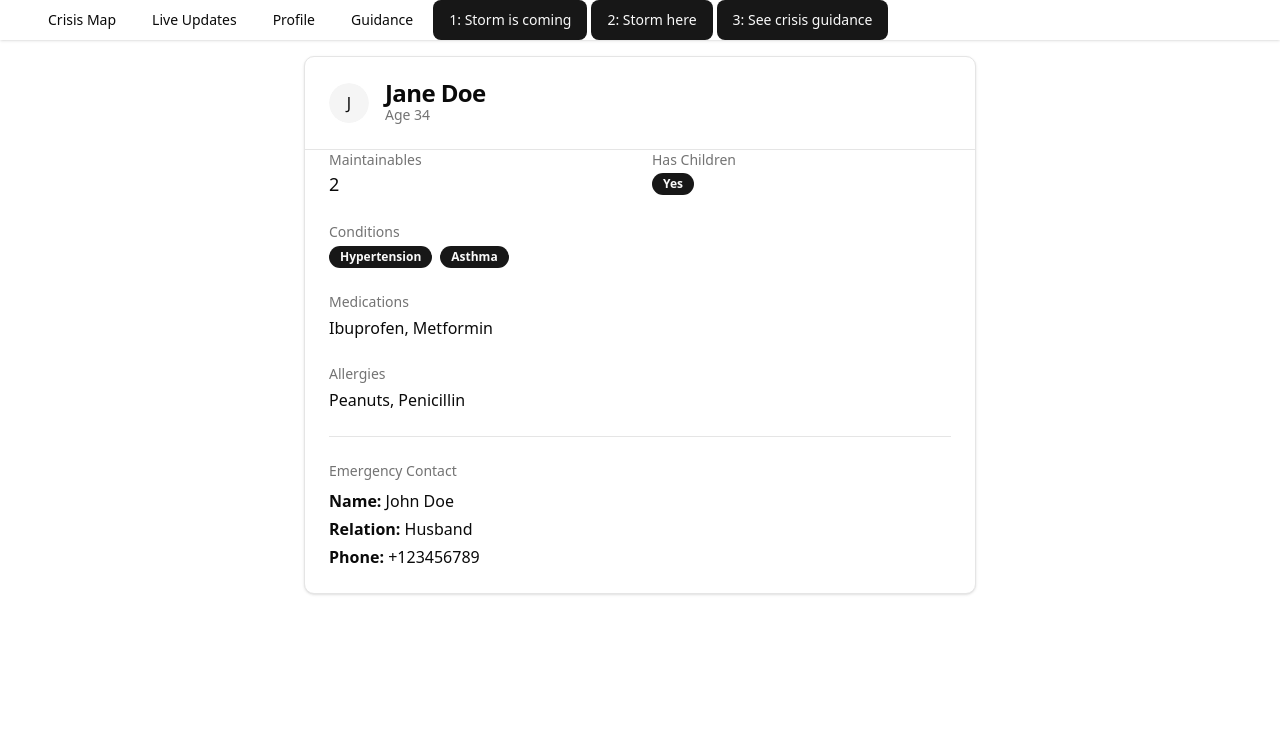
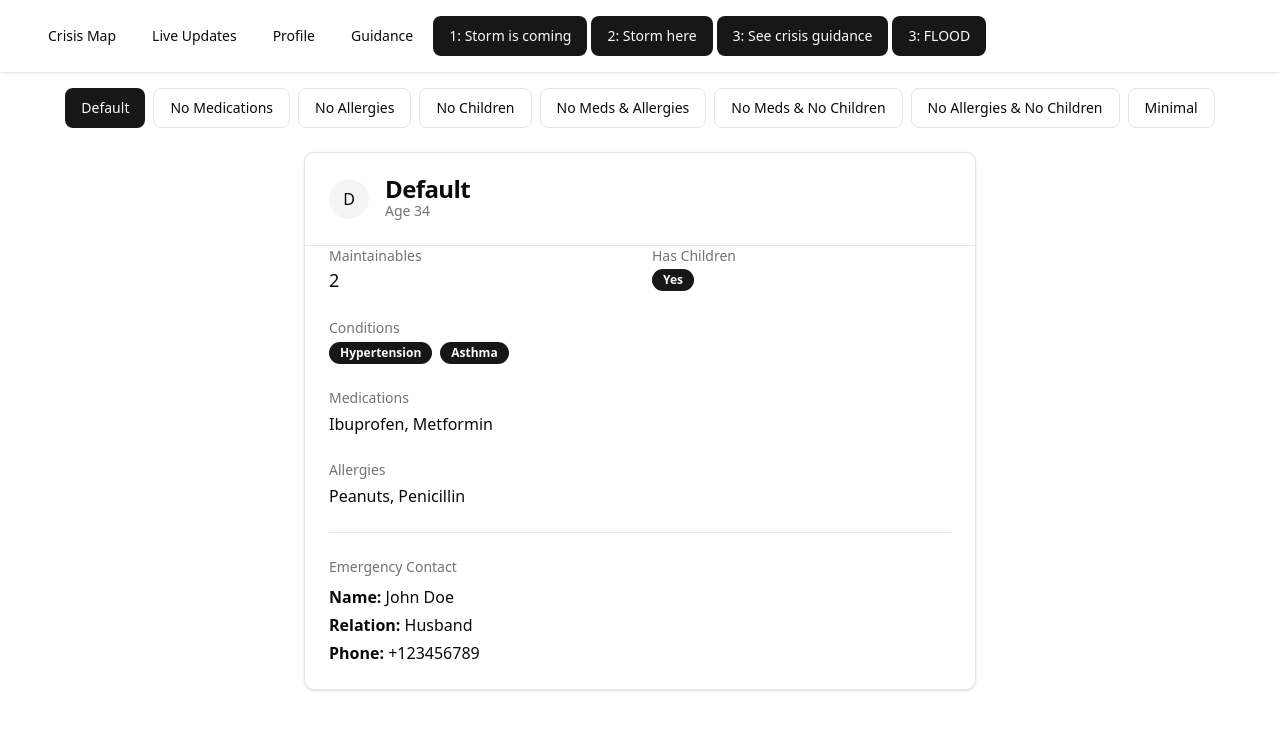
Before and after one commit to SanderSepp/omicron-app, a Next.js app: page /profile in a window 1280 px wide. Shown: the top 730 px of the page. Built offline with nearby package versions, Linux system fonts and the light colour scheme.

Commit message:
Set profile to localstorage

```diff
--- a/src/app/api/openai/route.ts
+++ b/src/app/api/openai/route.ts
@@ -2,8 +2,9 @@ import { NextRequest, NextResponse } from "next/server";
 
 import { z } from "zod";
 
+export const type = z.enum(["flood", "earthQuake", "thunderStorm"]);
 const guidelines = z.object({
-  type: z.enum(["flood", "earthQuake", "thunderStorm"]),
+  type: type,
   guides: z.array(z.string()),
 });
 
--- a/src/app/components/navbar.tsx
+++ b/src/app/components/navbar.tsx
@@ -10,6 +10,8 @@ import {
   NavigationMenuViewport,
 } from "@/components/ui/navigation-menu";
 import { Button } from "@/components/ui/button";
+import { z } from "zod";
+import { type } from "@/app/api/openai/route";
 
 function showNotification(title: string, body: string, url?: string) {
   if (typeof window === 'undefined' || !('Notification' in window)) {
@@ -32,10 +34,14 @@ function showNotification(title: string, body: string, url?: string) {
   }
 }
 
+function setEventToLocalStorage(event: z.infer<typeof type>) {
+  localStorage.setItem('event', event)
+}
+
 export function NavBar() {
   return (
     <nav className="bg-white shadow">
-      <div className="max-w-7xl mx-auto px-4 sm:px-6 lg:px-8">
+      <div className="max-w-7xl mx-auto px-4 sm:px-6 lg:px-8 py-4">
         <NavigationMenu>
           <NavigationMenuList>
 
@@ -62,7 +68,7 @@ export function NavBar() {
                 </NavigationMenuLink>
               </Link>
             </NavigationMenuItem>
-            <NavigationMenuItem >
+            <NavigationMenuItem>
               <Link href="/guidance" passHref>
                 <NavigationMenuLink className={navigationMenuTriggerStyle()}>
                   Guidance
@@ -71,15 +77,18 @@ export function NavBar() {
             </NavigationMenuItem>
 
             <Button
-              onClick={() =>
-                showNotification('⚠️ Weather Alert', 'Storm is coming', "http://localhost:3000/live-updates")
+              onClick={() => {
+                showNotification('⚠️ Weather Alert', 'Storm is coming', "http://localhost:3000/live-updates");
+                setEventToLocalStorage("thunderStorm")
+              }
               }
             >
               1: Storm is coming
             </Button>
             <Button
-              onClick={() =>
-                showNotification('⚠️ Weather Alert', 'Storm here!', "http://localhost:3000/map")
+              onClick={() => {
+                showNotification('⚠️ Weather Alert', 'Storm here!', "http://localhost:3000/");
+              }
               }
             >
               2: Storm here
@@ -91,6 +100,15 @@ export function NavBar() {
             >
               3: See crisis guidance
             </Button>
+            <Button
+              onClick={() => {
+                showNotification('ℹ️ FLOOD', 'FLOOD', "http://localhost:3000/");
+                setEventToLocalStorage("flood")
+              }
+              }
+            >
+              3: FLOOD
+            </Button>
           </NavigationMenuList>
           <NavigationMenuViewport />
         </NavigationMenu>
--- a/src/app/profile/page.tsx
+++ b/src/app/profile/page.tsx
@@ -1,7 +1,8 @@
 // app/profile/page.tsx
 "use client";
 
-import React from "react";
+import React, { useState, useEffect } from "react";
+import { Button } from "@/components/ui/button";
 import { Card, CardHeader, CardTitle, CardContent } from "@/components/ui/card";
 import { Avatar, AvatarFallback, AvatarImage } from "@/components/ui/avatar";
 import { Separator } from "@/components/ui/separator";
@@ -24,35 +25,148 @@ type UserProfile = {
   conditions: string[];
 };
 
-const mockUser: UserProfile = {
-  name: "Jane Doe",
+// Eight demo profiles
+const defaultProfiles: UserProfile[] = [
+  {
+    name: "Default",
     age: 34,
     maintainables: 2,
     hasChildren: true,
     medications: ["Ibuprofen", "Metformin"],
     allergies: ["Peanuts", "Penicillin"],
-  emergencyContact: {
-    name: "John Doe",
-    relation: "Husband",
-    phone: "+123456789",
+    emergencyContact: { name: "John Doe", relation: "Husband", phone: "+123456789" },
+    conditions: ["Hypertension", "Asthma"],
   },
+  {
+    name: "No Medications",
+    age: 34,
+    maintainables: 2,
+    hasChildren: true,
+    medications: [],
+    allergies: ["Peanuts", "Penicillin"],
+    emergencyContact: { name: "John Doe", relation: "Husband", phone: "+123456789" },
     conditions: ["Hypertension", "Asthma"],
-};
+  },
+  {
+    name: "No Allergies",
+    age: 34,
+    maintainables: 2,
+    hasChildren: true,
+    medications: ["Ibuprofen", "Metformin"],
+    allergies: [],
+    emergencyContact: { name: "John Doe", relation: "Husband", phone: "+123456789" },
+    conditions: ["Hypertension", "Asthma"],
+  },
+  {
+    name: "No Children",
+    age: 34,
+    maintainables: 2,
+    hasChildren: false,
+    medications: ["Ibuprofen", "Metformin"],
+    allergies: ["Peanuts", "Penicillin"],
+    emergencyContact: { name: "John Doe", relation: "Husband", phone: "+123456789" },
+    conditions: ["Hypertension", "Asthma"],
+  },
+  {
+    name: "No Meds & Allergies",
+    age: 34,
+    maintainables: 2,
+    hasChildren: true,
+    medications: [],
+    allergies: [],
+    emergencyContact: { name: "John Doe", relation: "Husband", phone: "+123456789" },
+    conditions: ["Hypertension", "Asthma"],
+  },
+  {
+    name: "No Meds & No Children",
+    age: 34,
+    maintainables: 2,
+    hasChildren: false,
+    medications: [],
+    allergies: ["Peanuts", "Penicillin"],
+    emergencyContact: { name: "John Doe", relation: "Husband", phone: "+123456789" },
+    conditions: ["Hypertension", "Asthma"],
+  },
+  {
+    name: "No Allergies & No Children",
+    age: 34,
+    maintainables: 2,
+    hasChildren: false,
+    medications: ["Ibuprofen", "Metformin"],
+    allergies: [],
+    emergencyContact: { name: "John Doe", relation: "Husband", phone: "+123456789" },
+    conditions: ["Hypertension", "Asthma"],
+  },
+  {
+    name: "Minimal",
+    age: 34,
+    maintainables: 2,
+    hasChildren: false,
+    medications: [],
+    allergies: [],
+    emergencyContact: { name: "John Doe", relation: "Husband", phone: "+123456789" },
+    conditions: [],
+  },
+];
 
 export default function ProfilePage() {
+  const [selectedProfile, setSelectedProfile] = useState<UserProfile>(defaultProfiles[0]);
+  const [selectedIndex, setSelectedIndex] = useState<number>(0);
+
+  // Load stored profile (object) on mount
+  useEffect(() => {
+    const stored = localStorage.getItem("selectedProfile");
+    if (stored) {
+      try {
+        const prof = JSON.parse(stored) as UserProfile;
+        const idx = defaultProfiles.findIndex((p) => p.name === prof.name);
+        if (idx !== -1) {
+          setSelectedProfile(defaultProfiles[idx]);
+          setSelectedIndex(idx);
+        }
+      } catch {
+        // ignore parse errors
+      }
+    } else {
+      // initialize storage
+      localStorage.setItem("selectedProfile", JSON.stringify(defaultProfiles[0]));
+    }
+  }, []);
+
+  // Whenever profile changes, persist it
+  useEffect(() => {
+    localStorage.setItem("selectedProfile", JSON.stringify(selectedProfile));
+  }, [selectedProfile]);
+
   return (
-    <main className="p-4">
+    <main className="p-4 space-y-6">
+      {/* Profile selector */}
+      <div className="flex flex-wrap gap-2 justify-center">
+        {defaultProfiles.map((prof, i) => (
+          <Button
+            key={prof.name}
+            variant={i === selectedIndex ? "default" : "outline"}
+            onClick={() => {
+              setSelectedIndex(i);
+              setSelectedProfile(defaultProfiles[i]);
+            }}
+          >
+            {prof.name}
+          </Button>
+        ))}
+      </div>
+
+      {/* Profile display */}
       <Card className="max-w-2xl mx-auto">
         <CardHeader>
           <div className="flex items-center space-x-4">
             <Avatar>
-              {/* If you have a real avatar URL, put it in src="" */}
-              <AvatarImage src="" alt={mockUser.name} />
-              <AvatarFallback>{mockUser.name.charAt(0)}</AvatarFallback>
+              <AvatarImage src="" alt={selectedProfile.name} />
+              <AvatarFallback>{selectedProfile.name.charAt(0)}</AvatarFallback>
             </Avatar>
             <div>
-              <CardTitle>{mockUser.name}</CardTitle>
-              <p className="text-sm text-muted-foreground">Age {mockUser.age}</p>
+              <CardTitle>{selectedProfile.name}</CardTitle>
+              <p className="text-sm text-muted-foreground">Age {selectedProfile.age}</p>
             </div>
           </div>
         </CardHeader>
@@ -63,32 +177,32 @@ export default function ProfilePage() {
           <div className="grid grid-cols-1 md:grid-cols-2 gap-6">
             <div>
               <p className="text-sm font-medium text-muted-foreground">Maintainables</p>
-              <p className="text-lg">{mockUser.maintainables}</p>
+              <p className="text-lg">{selectedProfile.maintainables}</p>
             </div>
             <div>
               <p className="text-sm font-medium text-muted-foreground">Has Children</p>
-              <Badge variant={mockUser.hasChildren ? "default" : "secondary"}>
-                {mockUser.hasChildren ? "Yes" : "No"}
+              <Badge variant={selectedProfile.hasChildren ? "default" : "secondary"}>
+                {selectedProfile.hasChildren ? "Yes" : "No"}
               </Badge>
             </div>
 
             <div className="md:col-span-2">
               <p className="text-sm font-medium text-muted-foreground">Conditions</p>
               <div className="flex flex-wrap gap-2 mt-1">
-                {mockUser.conditions.map((condition) => (
-                  <Badge key={condition}>{condition}</Badge>
+                {selectedProfile.conditions.map((c) => (
+                  <Badge key={c}>{c}</Badge>
                 ))}
               </div>
             </div>
 
             <div className="md:col-span-2">
               <p className="text-sm font-medium text-muted-foreground">Medications</p>
-              <p className="mt-1">{mockUser.medications.join(", ")}</p>
+              <p className="mt-1">{selectedProfile.medications.join(", ") || "None"}</p>
             </div>
 
             <div className="md:col-span-2">
               <p className="text-sm font-medium text-muted-foreground">Allergies</p>
-              <p className="mt-1">{mockUser.allergies.join(", ")}</p>
+              <p className="mt-1">{selectedProfile.allergies.join(", ") || "None"}</p>
             </div>
           </div>
 
@@ -98,13 +212,13 @@ export default function ProfilePage() {
             <p className="text-sm font-medium text-muted-foreground">Emergency Contact</p>
             <div className="mt-2 space-y-1">
               <p>
-                <span className="font-semibold">Name:</span> {mockUser.emergencyContact.name}
+                <span className="font-semibold">Name:</span> {selectedProfile.emergencyContact.name}
               </p>
               <p>
-                <span className="font-semibold">Relation:</span> {mockUser.emergencyContact.relation}
+                <span className="font-semibold">Relation:</span> {selectedProfile.emergencyContact.relation}
               </p>
               <p>
-                <span className="font-semibold">Phone:</span> {mockUser.emergencyContact.phone}
+                <span className="font-semibold">Phone:</span> {selectedProfile.emergencyContact.phone}
               </p>
             </div>
           </div>
```
Also changed, not shown: src/app/page.tsx (+57 -1 lines). Lines whose indentation alone changed are shown as unchanged.
